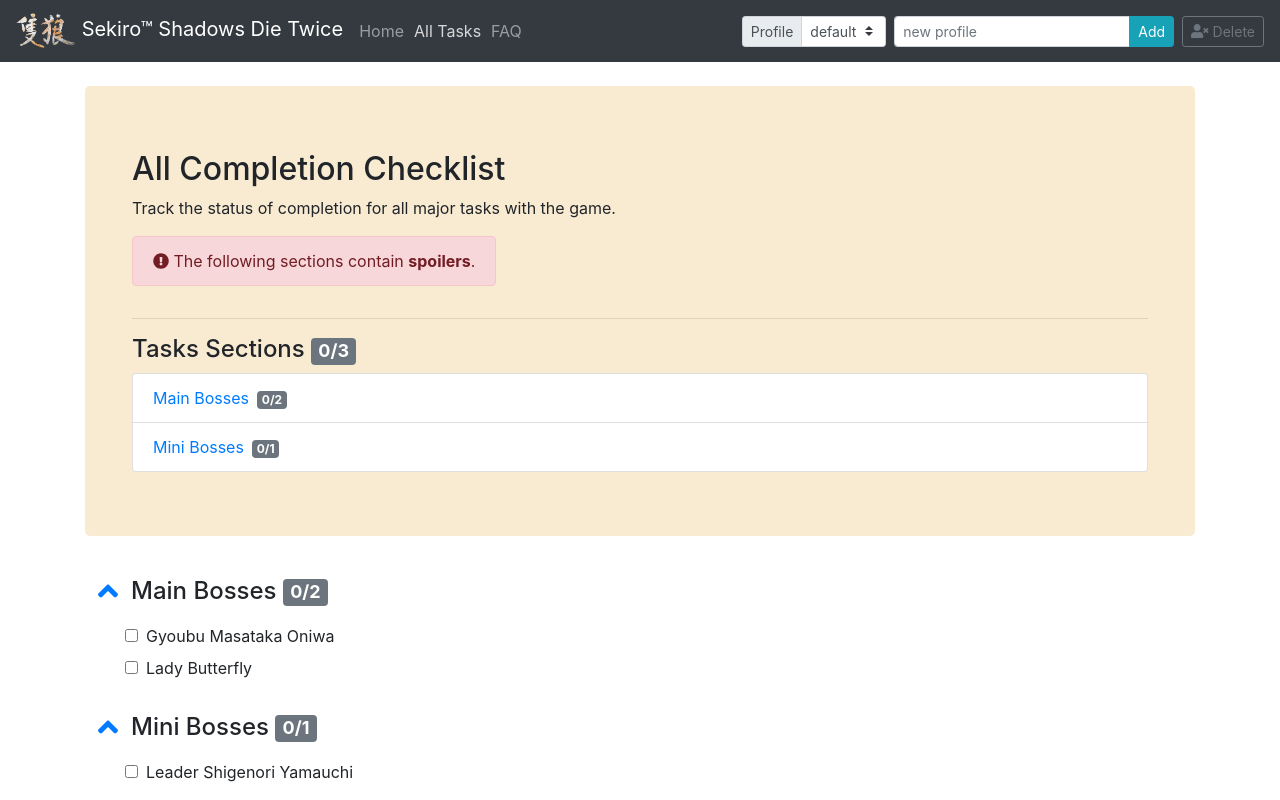
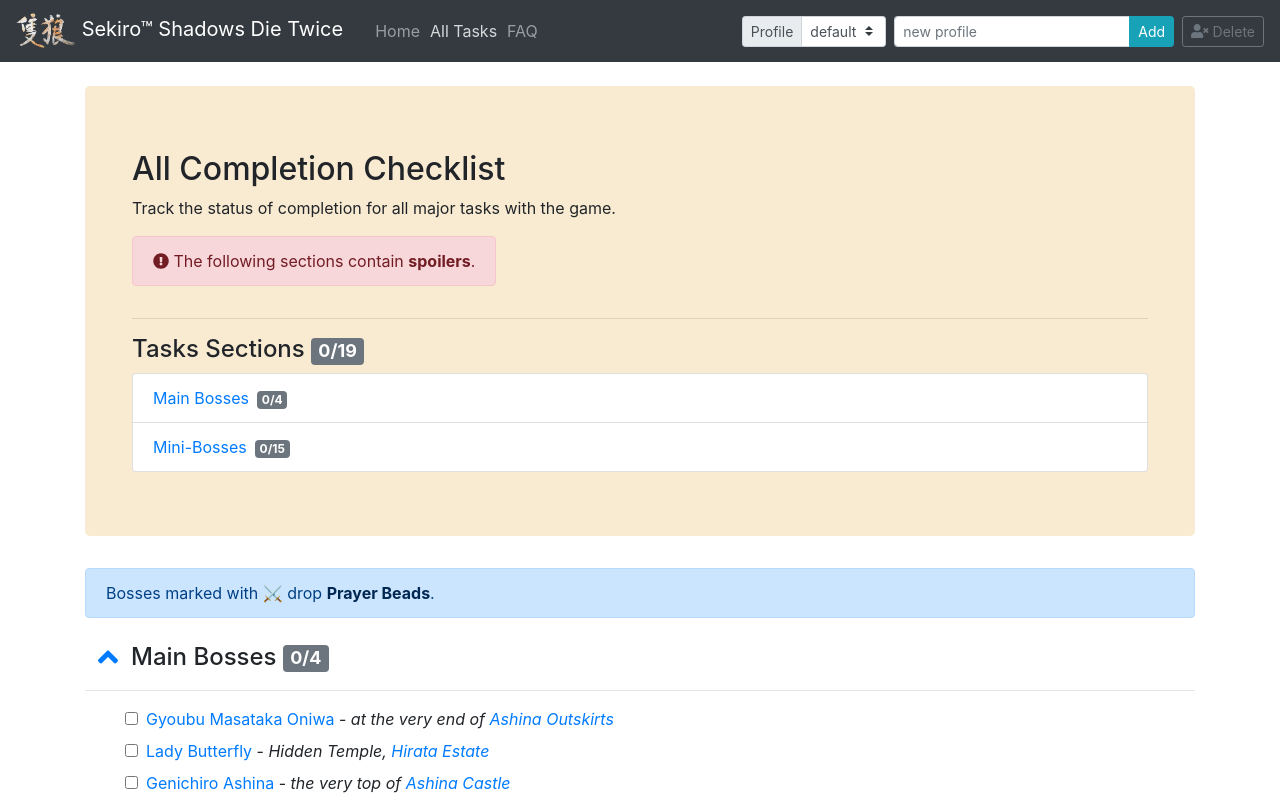
Before and after one commit to K750i/sekiro_checklist, a React (Create React App) app: page /overall in a window 1280 px wide. Shown: the top 800 px of the page. Built offline with nearby package versions, Linux system fonts and the light colour scheme; the HTML template or start-up script is replaced by a standard one.

Commit message:
Fix small layout issue & add data

```diff
--- a/src/assets/data.js
+++ b/src/assets/data.js
@@ -238,7 +238,7 @@
       {
         id: 'a3.2.7',
         task:
-          'Defeat <a href="https://sekiroshadowsdietwice.wiki.fextralife.com/Gyoubu+Oniwa" target="_blank" rel="noopener noreferrer">Gyoubu Masataka Oniwa</a> and obtain the <a href="https://sekiroshadowsdietwice.wiki.fextralife.com/Mechanical+Barrel" target="_blank" rel="noopener noreferrer">Mechanical Barrel</a> which allows Prosthetic Tools Upgrade',
+          'Defeat <a href="https://sekiroshadowsdietwice.wiki.fextralife.com/Gyoubu+Oniwa" target="_blank" rel="noopener noreferrer">Gyoubu Masataka Oniwa</a> and obtain the <a href="https://sekiroshadowsdietwice.wiki.fextralife.com/Mechanical+Barrel" target="_blank" rel="noopener noreferrer">Mechanical Barrel</a> which allows Prosthetic Tools Upgrade as well as <a href="https://sekiroshadowsdietwice.wiki.fextralife.com/Memory:+Gyoubu+Oniwa" target="_blank" rel="noopener noreferrer">Memory: Gyoubu Oniwa</a>',
         done: false,
         area: 'Area3_2',
       },
@@ -455,7 +455,7 @@
       {
         id: 'a1.2.6',
         task:
-          'Defeat <a href="https://sekiroshadowsdietwice.wiki.fextralife.com/Lone+Shadow+Longswordsman" target="_blank" rel="noopener noreferrer">Lone Shadow Longswordsman<a> and get a Prayer Bead',
+          'Defeat <a href="https://sekiroshadowsdietwice.wiki.fextralife.com/Lone+Shadow+Longswordsman" target="_blank" rel="noopener noreferrer">Lone Shadow Longswordsman</a> and get a Prayer Bead',
         done: false,
         area: 'Area1_2',
       },
--- a/src/assets/overalltask.js
+++ b/src/assets/overalltask.js
@@ -2,22 +2,137 @@
   default: {
     bosses: [
       {
-        id: 'a3.2.7',
-        task: 'Gyoubu Masataka Oniwa',
+        id: 'boss1',
+        task:
+          '<a href="https://sekiroshadowsdietwice.wiki.fextralife.com/Gyoubu+Oniwa" target="_blank" rel="noopener noreferrer">Gyoubu Masataka Oniwa</a> - <em>at the very end of <a href="https://sekiroshadowsdietwice.wiki.fextralife.com/Ashina+Outskirts" target="_blank" rel="noopener noreferrer">Ashina Outskirts</a></em>',
         done: false,
         area: 'bosses',
       },
       {
-        id: 'a4.2.4',
-        task: 'Lady Butterfly',
+        id: 'boss2',
+        task:
+          '<a href="https://sekiroshadowsdietwice.wiki.fextralife.com/Lady+Butterfly" target="_blank" rel="noopener noreferrer">Lady Butterfly</a> - <em>Hidden Temple, <a href="https://sekiroshadowsdietwice.wiki.fextralife.com/Hirata+Estate" target="_blank" rel="noopener noreferrer">Hirata Estate</a></em>',
+        done: false,
+        area: 'bosses',
+      },
+      {
+        id: 'boss3',
+        task:
+          '<a href="https://sekiroshadowsdietwice.wiki.fextralife.com/Genichiro+Ashina" target="_blank" rel="noopener noreferrer">Genichiro Ashina</a> - <em>the very top of <a href="https://sekiroshadowsdietwice.wiki.fextralife.com/Ashina+Castle" target="_blank" rel="noopener noreferrer">Ashina Castle</a></em>',
+        done: false,
+        area: 'bosses',
+      },
+      {
+        id: 'boss4',
+        task:
+          '<a href="https://sekiroshadowsdietwice.wiki.fextralife.com/Folding+Screen+Monkeys" target="_blank" rel="noopener noreferrer">Folding Screen Monkeys</a> - <em>Hall of Illusion, accessible through the Main Hall in <a href="https://sekiroshadowsdietwice.wiki.fextralife.com/Senpou+Temple,+Mt.+Kongo" target="_blank" rel="noopener noreferrer">Senpou Temple</a></em>',
         done: false,
         area: 'bosses',
       },
     ],
     minibosses: [
       {
-        id: 'a1.1.3',
-        task: 'Leader Shigenori Yamauchi',
+        id: 'miniboss1',
+        task:
+          '<a href="https://sekiroshadowsdietwice.wiki.fextralife.com/Leader+Shigenori+Yamauchi" target="_blank" rel="noopener noreferrer">Leader Shigenori Yamauchi</a> - <em>beginning area at <a href="https://sekiroshadowsdietwice.wiki.fextralife.com/Ashina+Reservoir" target="_blank" rel="noopener noreferrer">Ashina Reservoir</a></em>',
+        done: false,
+        area: 'minibosses',
+      },
+      {
+        id: 'miniboss2',
+        task:
+          '<span role="img" aria-label="emoji">⚔️</span> <a href="https://sekiroshadowsdietwice.wiki.fextralife.com/General+Naomori+Kawarada" target="_blank" rel="noopener noreferrer">General Naomori Kawarada</a> - <em>near the Outskirts Wall - Gate Path Sculptor\'s Idol</em>',
+        done: false,
+        area: 'minibosses',
+      },
+      {
+        id: 'miniboss3',
+        task:
+          '<span role="img" aria-label="emoji">⚔️</span> <a href="https://sekiroshadowsdietwice.wiki.fextralife.com/Shinobi+Hunter+Enshin+of+Misen" target="_blank" rel="noopener noreferrer">Shinobi Hunter Enshin of Misen</a> - <em>past the bridge guarded by <a href="https://sekiroshadowsdietwice.wiki.fextralife.com/Bandit+%28Katana+and+Shield%29" target="_blank" rel="noopener noreferrer">Bandit with Shield</a> in <a href="https://sekiroshadowsdietwice.wiki.fextralife.com/Hirata+Estate" target="_blank" rel="noopener noreferrer">Hirata Estate</a></em>',
+        done: false,
+        area: 'minibosses',
+      },
+      {
+        id: 'miniboss4',
+        task:
+          '<span role="img" aria-label="emoji">⚔️</span> <a href="https://sekiroshadowsdietwice.wiki.fextralife.com/Chained+Ogre" target="_blank" rel="noopener noreferrer">Chained Ogre</a> - <em>after the Outskirts Wall - Stairway Idol, <a href="https://sekiroshadowsdietwice.wiki.fextralife.com/Ashina+Outskirts" target="_blank" rel="noopener noreferrer">Ashina Outskirts</a></em>',
+        done: false,
+        area: 'minibosses',
+      },
+      {
+        id: 'miniboss5',
+        task:
+          '<span role="img" aria-label="emoji">⚔️</span> <a href="https://sekiroshadowsdietwice.wiki.fextralife.com/General+Tenzen+Yamauchi" target="_blank" rel="noopener noreferrer">General Tenzen Yamauchi</a> - <em>in the courtyard after the <a href="https://sekiroshadowsdietwice.wiki.fextralife.com/Chained+Ogre" target="_blank" rel="noopener noreferrer">Chained Ogre</a></em>',
+        done: false,
+        area: 'minibosses',
+      },
+      {
+        id: 'miniboss6',
+        task:
+          '<span role="img" aria-label="emoji">⚔️</span> <a href="https://sekiroshadowsdietwice.wiki.fextralife.com/Blazing+Bull" target="_blank" rel="noopener noreferrer">Blazing Bull</a> - <em>just before reaching <a href="https://sekiroshadowsdietwice.wiki.fextralife.com/Ashina+Castle" target="_blank" rel="noopener noreferrer">Ashina Castle</a></em>',
+        done: false,
+        area: 'minibosses',
+      },
+      {
+        id: 'miniboss7',
+        task:
+          '<span role="img" aria-label="emoji">⚔️</span> <a href="https://sekiroshadowsdietwice.wiki.fextralife.com/General+Kuranosuke+Matsumoto" target="_blank" rel="noopener noreferrer">General Kuranosuke Matsumoto</a> - <em>up the stairs of Ashina Castle Sculptor\'s Idol</em>',
+        done: false,
+        area: 'minibosses',
+      },
+      {
+        id: 'miniboss8',
+        task:
+          '<span role="img" aria-label="emoji">⚔️</span> <a href="https://sekiroshadowsdietwice.wiki.fextralife.com/Ashina+Elite+-+Jinusuke+Saze" target="_blank" rel="noopener noreferrer">Ashina Elite - Jinsuke Saze</a> - <em>found in the Dojo, <a href="https://sekiroshadowsdietwice.wiki.fextralife.com/Ashina+Castle" target="_blank" rel="noopener noreferrer">Ashina Castle</a></em>',
+        done: false,
+        area: 'minibosses',
+      },
+      {
+        id: 'miniboss9',
+        task:
+          '<span role="img" aria-label="emoji">⚔️</span> <a href="https://sekiroshadowsdietwice.wiki.fextralife.com/Juzou+the+Drunkard" target="_blank" rel="noopener noreferrer">Juzou the Drunkard</a> - <em>(1st encounter) along the Main Hall Sculptor\'s Idol, <a href="https://sekiroshadowsdietwice.wiki.fextralife.com/Hirata+Estate" target="_blank" rel="noopener noreferrer">Hirata Estate</a></em>',
+        done: false,
+        area: 'minibosses',
+      },
+      {
+        id: 'miniboss10',
+        task:
+          '<span role="img" aria-label="emoji">⚔️</span> <a href="https://sekiroshadowsdietwice.wiki.fextralife.com/Seven+Ashina+Spears+-+Shikibu+Toshikatsu+Yamauchi" target="_blank" rel="noopener noreferrer">Seven Ashina Spears - Shikibu Toshikatsu Yamauchi</a> - <em>in front of the Moon-View Tower, <a href="https://sekiroshadowsdietwice.wiki.fextralife.com/Ashina+Reservoir" target="_blank" rel="noopener noreferrer">Ashina Reservoir</a></em>',
+        done: false,
+        area: 'minibosses',
+      },
+      {
+        id: 'miniboss11',
+        task:
+          '<span role="img" aria-label="emoji">⚔️</span> <a href="https://sekiroshadowsdietwice.wiki.fextralife.com/Lone+Shadow+Longswordsman" target="_blank" rel="noopener noreferrer">Lone Shadow Longswordsman</a> - <em>in the well at <a href="https://sekiroshadowsdietwice.wiki.fextralife.com/Ashina+Reservoir" target="_blank" rel="noopener noreferrer">Ashina Reservoir</a></em>',
+        done: false,
+        area: 'minibosses',
+      },
+      {
+        id: 'miniboss12',
+        task:
+          '<span role="img" aria-label="emoji">⚔️</span> <a href="https://sekiroshadowsdietwice.wiki.fextralife.com/Armored+Warrior" target="_blank" rel="noopener noreferrer">Armored Warrior</a> - <em>enclosed wooden bridge, <a href="https://sekiroshadowsdietwice.wiki.fextralife.com/Senpou+Temple,+Mt.+Kongo" target="_blank" rel="noopener noreferrer">Senpou Temple</a></em>',
+        done: false,
+        area: 'minibosses',
+      },
+      {
+        id: 'miniboss13',
+        task:
+          '<span role="img" aria-label="emoji">⚔️</span> <a href="https://sekiroshadowsdietwice.wiki.fextralife.com/Long+Arm+Centipede+Sen-Un" target="_blank" rel="noopener noreferrer">Long-arm Centipede Sen\'un</a> - <em>temple near a large bonfire around the Temple Grounds Idol at <a href="https://sekiroshadowsdietwice.wiki.fextralife.com/Senpou+Temple,+Mt.+Kongo" target="_blank" rel="noopener noreferrer">Senpou Temple</a></em>',
+        done: false,
+        area: 'minibosses',
+      },
+      {
+        id: 'miniboss14',
+        task:
+          '<span role="img" aria-label="emoji">⚔️</span> <a href="https://sekiroshadowsdietwice.wiki.fextralife.com/Snake+Eyes+Shirafuji" target="_blank" rel="noopener noreferrer">Snake Eyes Shirafuji</a> - <em>on a platform ahead of the <a href="https://sekiroshadowsdietwice.wiki.fextralife.com/Sunken+Valley" target="_blank" rel="noopener noreferrer">Sunken Valley</a> Sculptor\'s Idol</em>',
+        done: false,
+        area: 'minibosses',
+      },
+      {
+        id: 'miniboss15',
+        task:
+          '<span role="img" aria-label="emoji">⚔️</span> <a href="https://sekiroshadowsdietwice.wiki.fextralife.com/Long-arm+Centipede+Giraffe" target="_blank" rel="noopener noreferrer">Long-arm Centipede Giraffe</a> - <em>right after the Gun Fort Sculptor\'s Idol',
         done: false,
         area: 'minibosses',
       },
@@ -33,7 +148,7 @@
   },
   {
     id: 'minibosses',
-    name: 'Mini Bosses',
+    name: 'Mini-Bosses',
     link: '#minibosses',
   },
 ];
--- a/src/components/AllTask.js
+++ b/src/components/AllTask.js
@@ -52,6 +52,20 @@
           </Row>
         </Container>
       </Jumbotron>
+      <Alert variant="primary">
+        Bosses marked with{' '}
+        <span role="img" aria-label="emoji">
+          ⚔️
+        </span>{' '}
+        drop{' '}
+        <Alert.Link
+          href="https://sekiroshadowsdietwice.wiki.fextralife.com/Prayer+Beads"
+          target="_blank"
+          rel="noopener noreferrer">
+          Prayer Beads
+        </Alert.Link>
+        .
+      </Alert>
       <main>{alltaskSection}</main>
     </>
   );
--- a/src/components/AreaContainer.js
+++ b/src/components/AreaContainer.js
@@ -41,9 +41,15 @@
       toggleCompletion,
     } = this.props;
     const {open} = this.state;
+    // offset the anchor link so it won't butt against the Nav
+    const sectionStyle = {
+      paddingTop: '80px',
+      marginTop: '-80px',
+      backgroundClip: 'content-box',
+    };
 
     return (
-      <section id={link.substring(1)}>
+      <section style={sectionStyle} id={link.substring(1)}>
         <h4>
           <Button
             variant="link"
@@ -60,6 +66,7 @@
         </h4>
         <Collapse in={this.state.open}>
           <div id={link.substring(1) + '_collapse'}>
+            <hr style={{marginTop: 0}} />
             <ul>
               {areaObjectives.map(item => (
                 <ListItem
--- a/src/components/NavigationBar.js
+++ b/src/components/NavigationBar.js
@@ -24,7 +24,7 @@
   };
 
   return (
-    <Navbar bg="dark" variant="dark" expand="lg" className="mb-4">
+    <Navbar bg="dark" variant="dark" expand="lg" className="mb-4" sticky="top">
       <Navbar.Brand>
         <img
           src={require('../assets/sekiro.png')}
@@ -34,8 +34,10 @@
         &nbsp;Sekiro&trade; Shadows Die Twice
       </Navbar.Brand>
       <Navbar.Toggle aria-controls="basic-navbar-nav" />
-      <Navbar.Collapse id="basic-navbar-nav">
-        <Nav className="mr-auto">
+      <Navbar.Collapse
+        id="basic-navbar-nav"
+        className="justify-content-between">
+        <Nav className="ml-3 mr-5 flex-shrink-0">
           <Nav.Item>
             <NavLink
               style={linkStyle}
--- a/src/components/ProfileForm.js
+++ b/src/components/ProfileForm.js
@@ -74,7 +74,7 @@
     return (
       <React.Fragment>
         <Form inline onSubmit={this.handleSubmit} className="flex-nowrap">
-          <InputGroup size="sm" className="mr-2">
+          <InputGroup size="sm" className="mr-2 flex-nowrap flex-shrink-1">
             <InputGroup.Prepend>
               <InputGroup.Text id="basic-addon1">Profile</InputGroup.Text>
             </InputGroup.Prepend>
@@ -92,7 +92,7 @@
             </select>
           </InputGroup>
 
-          <InputGroup size="sm" className="mr-2 flex-shrink-0">
+          <InputGroup size="sm" className="mr-2 flex-nowrap flex-shrink-0">
             <FormControl
               ref={this.profileInput}
               placeholder="new profile"
```
